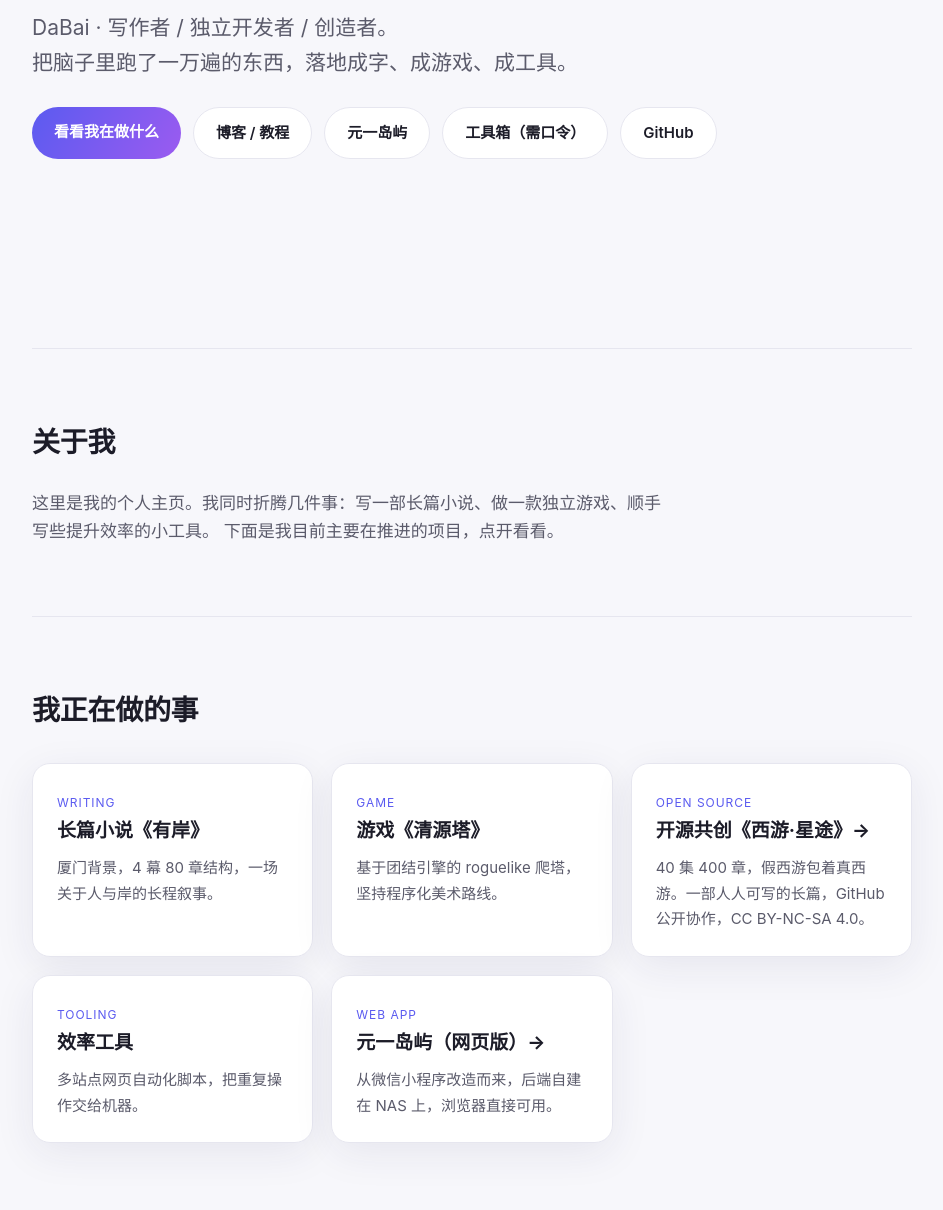
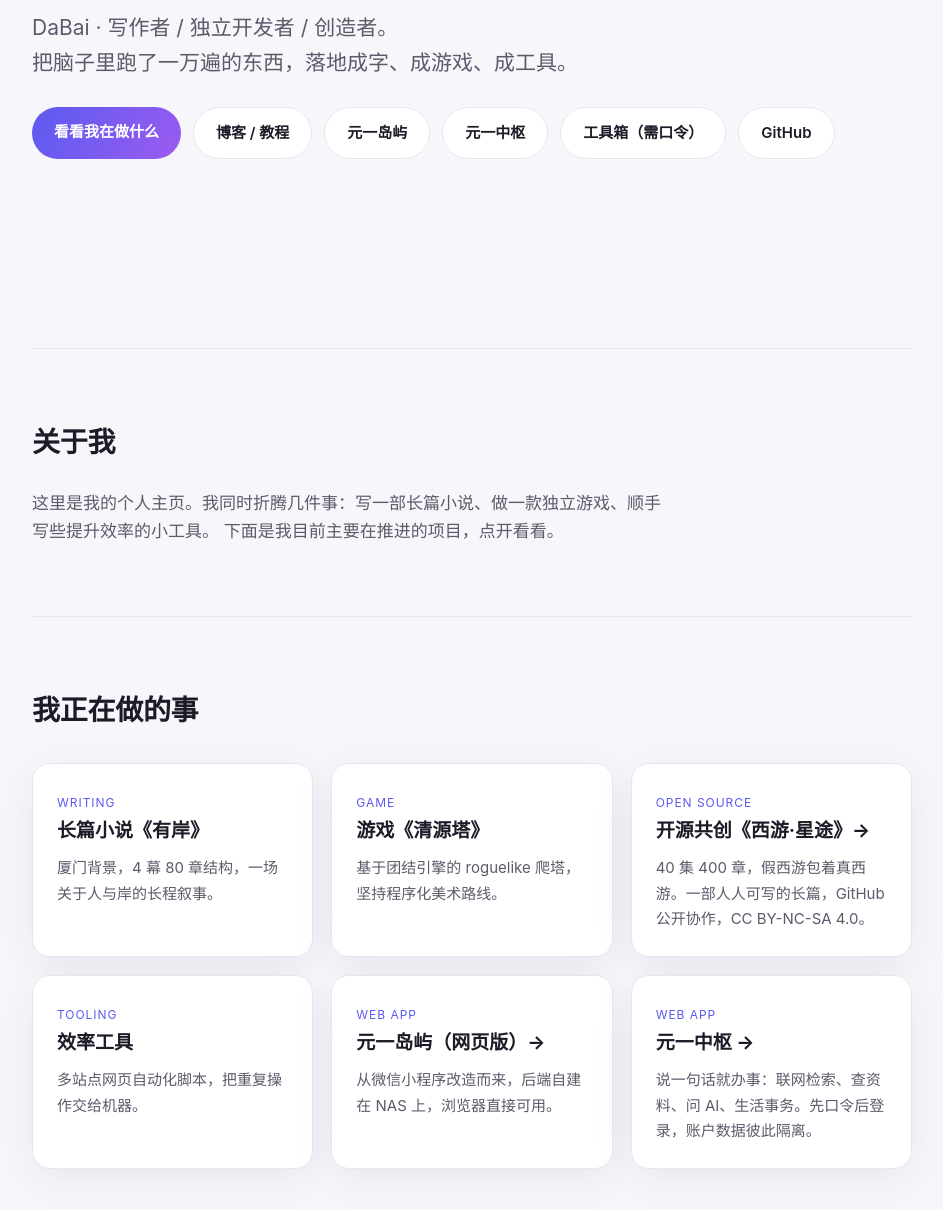
Before and after one commit to DaBai-abc/DaBai-abc.github.io, a plain HTML site: page index.html in a window 1280 px wide. Shown: the part 340-1550 px from the top of the page, without its empty margins (168-1111 px from the left). Drawn offline with Linux system fonts and the light colour scheme.

Commit message:
主页: 元一中枢入口与元一岛屿并列(CTA/卡片/链接三处)

```diff
--- a/index.html
+++ b/index.html
@@ -159,6 +159,7 @@
       <a class="btn primary" href="#projects">看看我在做什么</a>
       <a class="btn ghost" href="/blog/">博客 / 教程</a>
       <a class="btn ghost" href="/yuanyi/">元一岛屿</a>
+      <a class="btn ghost" href="https://dabai-nas.tailb6e55f.ts.net/hub/">元一中枢</a>
       <a class="btn ghost" href="/tools/">工具箱（需口令）</a>
       <a class="btn ghost" href="https://github.com/DaBai-abc" target="_blank" rel="noopener">GitHub</a>
     </div>
@@ -203,6 +204,11 @@
         <h3>元一岛屿（网页版）→</h3>
         <p>从微信小程序改造而来，后端自建在 NAS 上，浏览器直接可用。</p>
       </a>
+      <a class="card" href="https://dabai-nas.tailb6e55f.ts.net/hub/" style="text-decoration:none;color:inherit;">
+        <span class="k">Web App</span>
+        <h3>元一中枢 →</h3>
+        <p>说一句话就办事：联网检索、查资料、问 AI、生活事务。先口令后登录，账户数据彼此隔离。</p>
+      </a>
     </div>
   </section>
 
@@ -227,6 +233,7 @@
       <a href="/blog/resources.html">资源</a>
       <a href="/tools/">工具箱（需口令）</a>
       <a href="/yuanyi/">元一岛屿</a>
+      <a href="https://dabai-nas.tailb6e55f.ts.net/hub/">元一中枢</a>
       <a href="https://github.com/DaBai-abc/xiyou-xingtu" target="_blank" rel="noopener">西游·星途（开源）</a>
       <a href="https://github.com/DaBai-abc" target="_blank" rel="noopener">GitHub</a>
       <a href="mailto:you@example.com">Email</a>
```
